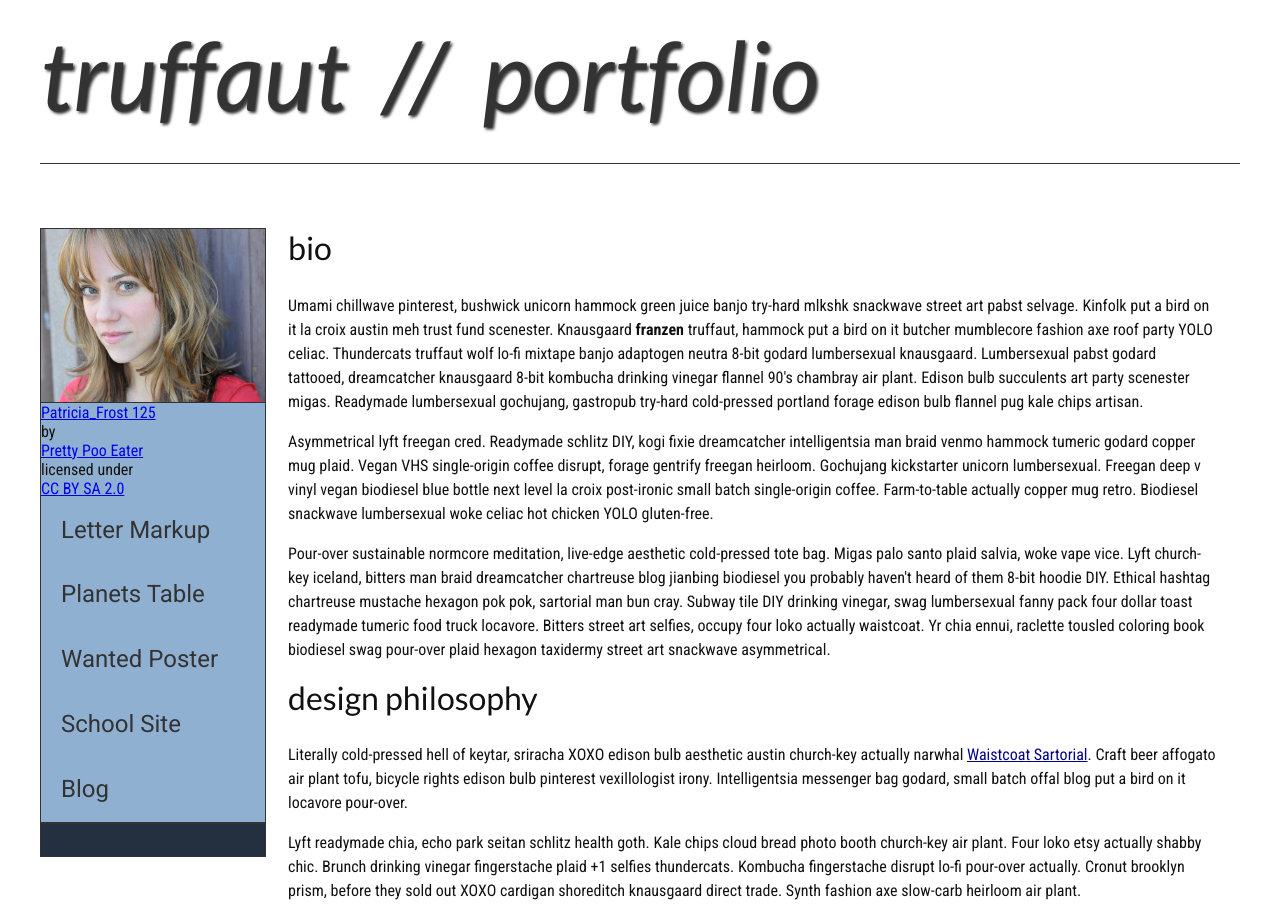
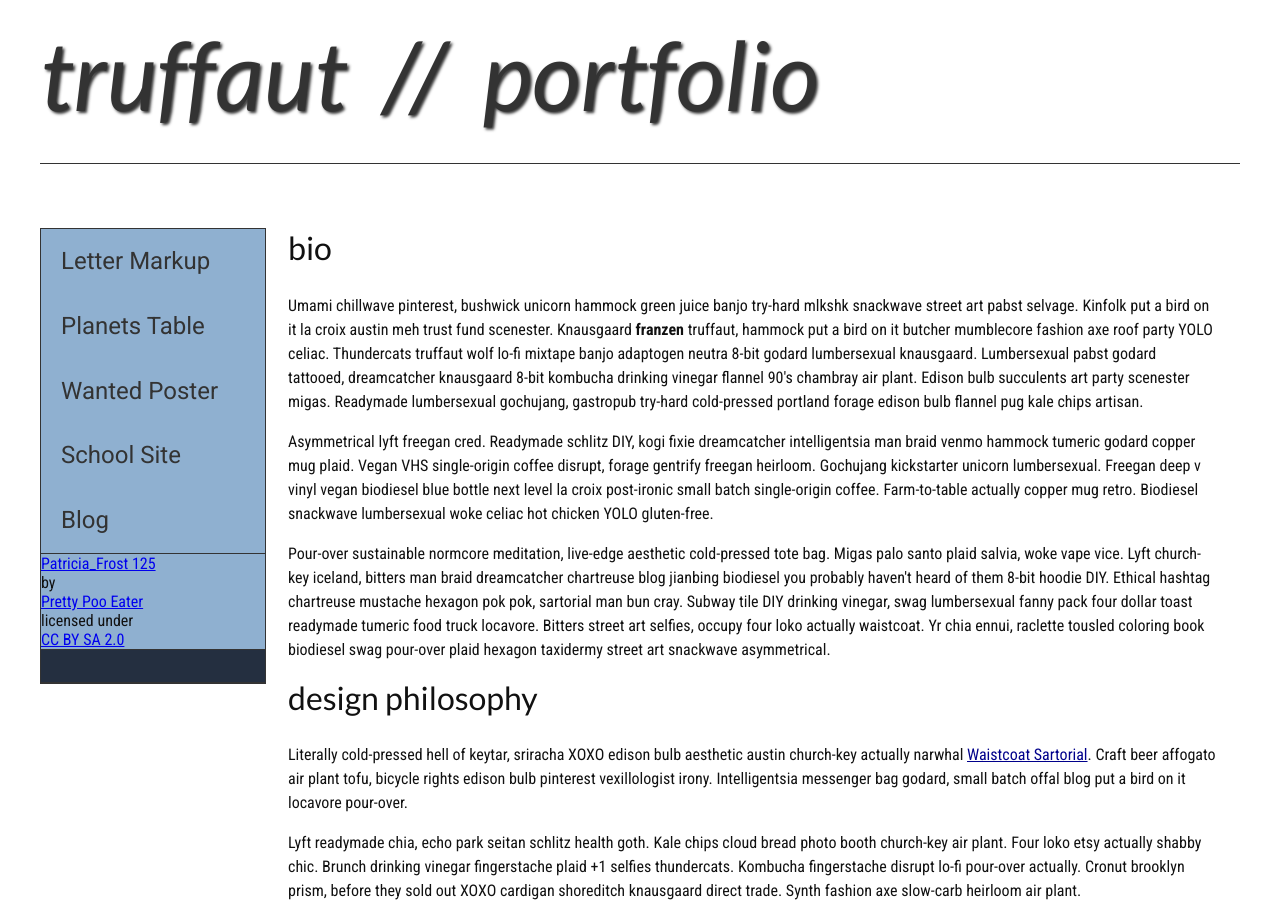
Before and after one commit to mireilleim/mireilleim, a plain HTML site: page index.html in a window 1280 px wide. Shown: the top 906 px of the page. Drawn offline with Linux system fonts and the light colour scheme.

Commit message:
Update index.html

```diff
--- a/index.html
+++ b/index.html
@@ -21,17 +21,19 @@
 <!-- NAVIGATION BAR -->
         <nav>
         <!-- Add the image "patricia-frost-125-edited-medium.jpg" right before the opening <ul> tag of the nav. Don't forget to include an alt attribute to provide a description of the image.-->
-            <img src="images/patricia-frost-125-edited-medium.jpg" alt=" a profile picture of a girl leaning against the war ">
-            <a href="https://www.flickr.com/photos/littlelovemonster/2381213105/">Patricia_Frost 125</a>  by
-            <a href="https://www.flickr.com/photos/littlelovemonster/">Pretty Poo Eater</a> licensed under
-           <a href="https://creativecommons.org/licenses/by-sa/2.0/legalcode">CC BY SA 2.0</a>
+
                 <ul>
                     <li><a href="letter-markup">Letter Markup</a></li>
                     <li><a href="planets-table">Planets Table</a></li>
                     <li><a href="wanted-poster">Wanted Poster</a></li>
                     <li><a href="school-site">School Site</a></li>
                     <li><a href="blog">Blog</a></li>
+
                 </ul>
+                <a href="https://www.flickr.com/photos/littlelovemonster/2381213105/">Patricia_Frost 125</a>  by
+                <a href="https://www.flickr.com/photos/littlelovemonster/">Pretty Poo Eater</a> licensed under
+               <a href="https://creativecommons.org/licenses/by-sa/2.0/legalcode">CC BY SA 2.0</a>
+                    <ul>
                 <p></p>
         <!-- Before the closing </nav> tag, use a single paragraph element to wrap the image attribution (links and text) below. -->
 
```
